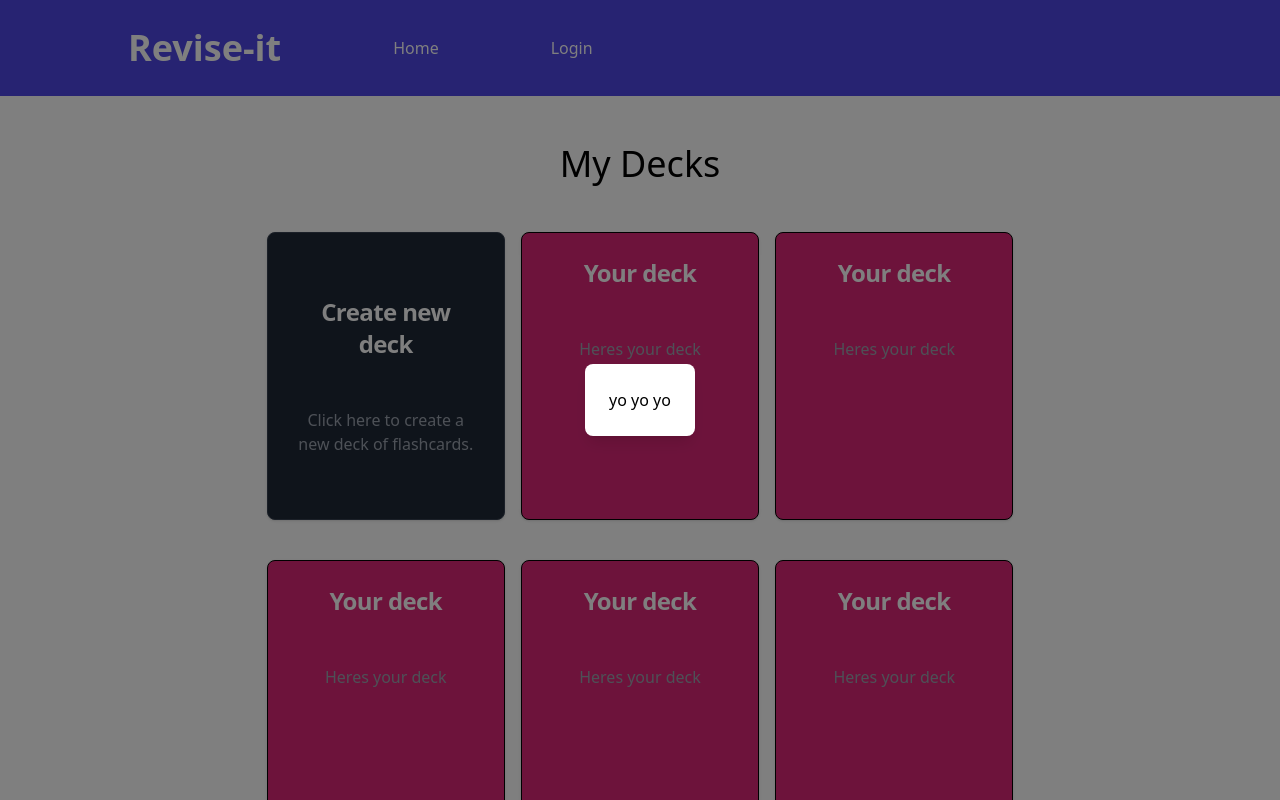
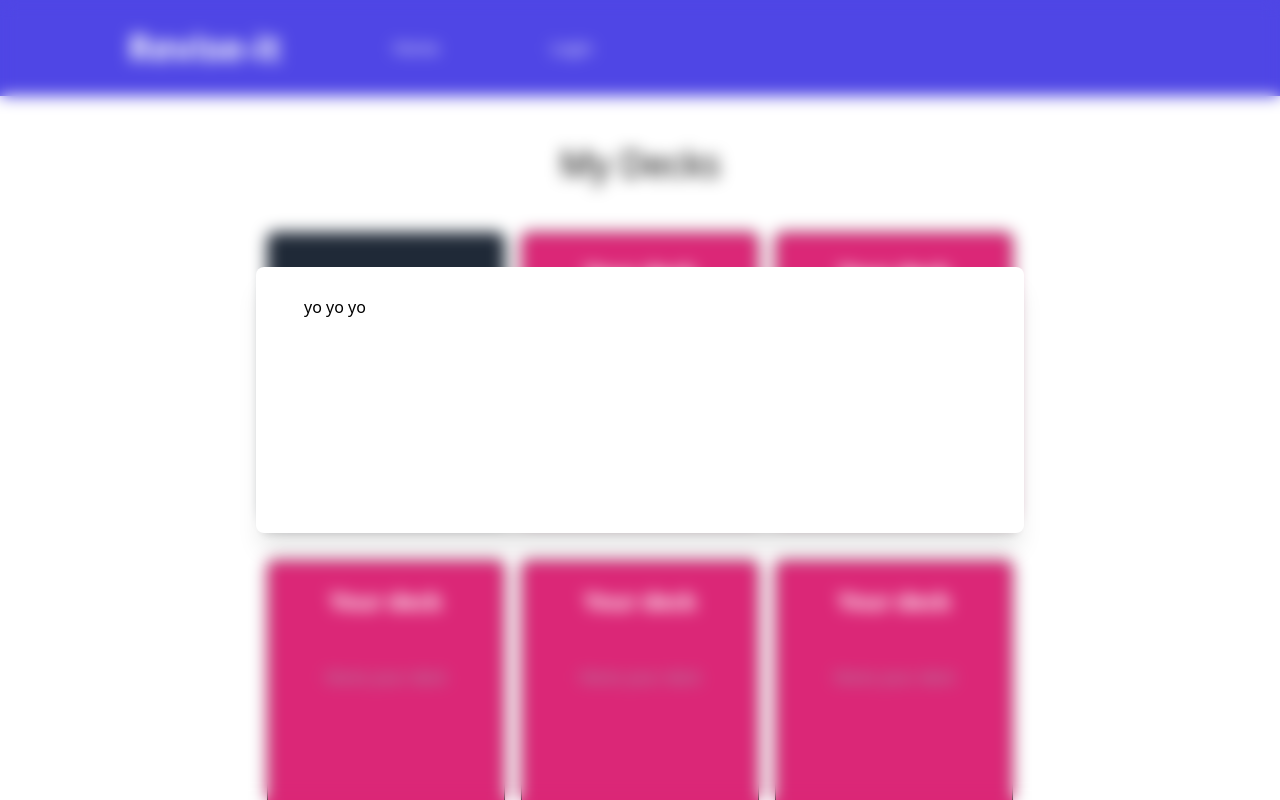
Before and after one commit to liam1703/revise-it, a Vue app in the folder frontend/: page /my-decks in a window 1280 px wide. Both pictures are taken after a click on the button 385 px from the left and 376 px from the top of the page. Shown: the top 800 px of the page. Built offline with nearby package versions, Linux system fonts and the light colour scheme.

Commit message:
Better reusable modal

```diff
--- a/frontend/src/components/TheModal.vue
+++ b/frontend/src/components/TheModal.vue
@@ -1,10 +1,18 @@
 <template>
-    <div class="fixed inset-0 z-50 flex items-center justify-center bg-black bg-opacity-50">
+  <div
+    class="fixed w-screen h-screen z-100 inset-0 bg-grey-900/40 backdrop-blur"
+  >
+    <div
+      class="fixed px-5 z-100 bg-white rounded-t-2xl sm:rounded-t-lg mx-auto my-auto translate-y-0 inset-0 items-center transition-all rounded-lg shadow-xl sm:px-12 flex flex-col justify-between overflow-y-hidden md:h-1/2 md:h-5/12 xl:h-1/3 sm:max-h-80 h-screen w-screen sm:max-w-3xl"
+      aria-modal="true"
+    >
+      <div class="flex flex-col w-full py-7 overflow-hidden">
+        <slot></slot>
+      </div>
 
-        <div class="bg-white p-6 rounded-lg shadow-lg">
-            <slot></slot>
-        </div>
-      </div>
+    </div>
+
+</div>
 </template>
 
 <script setup>
```
